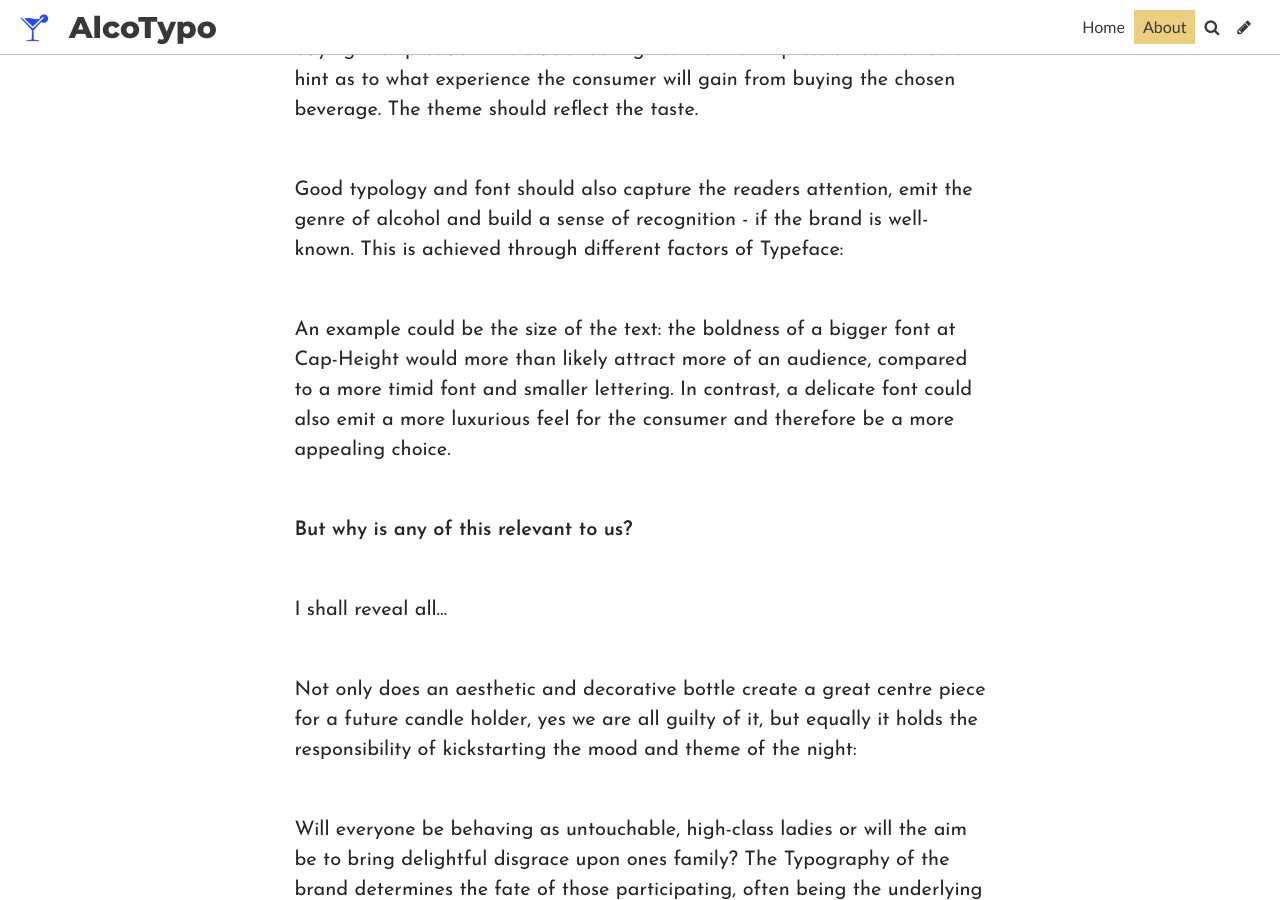
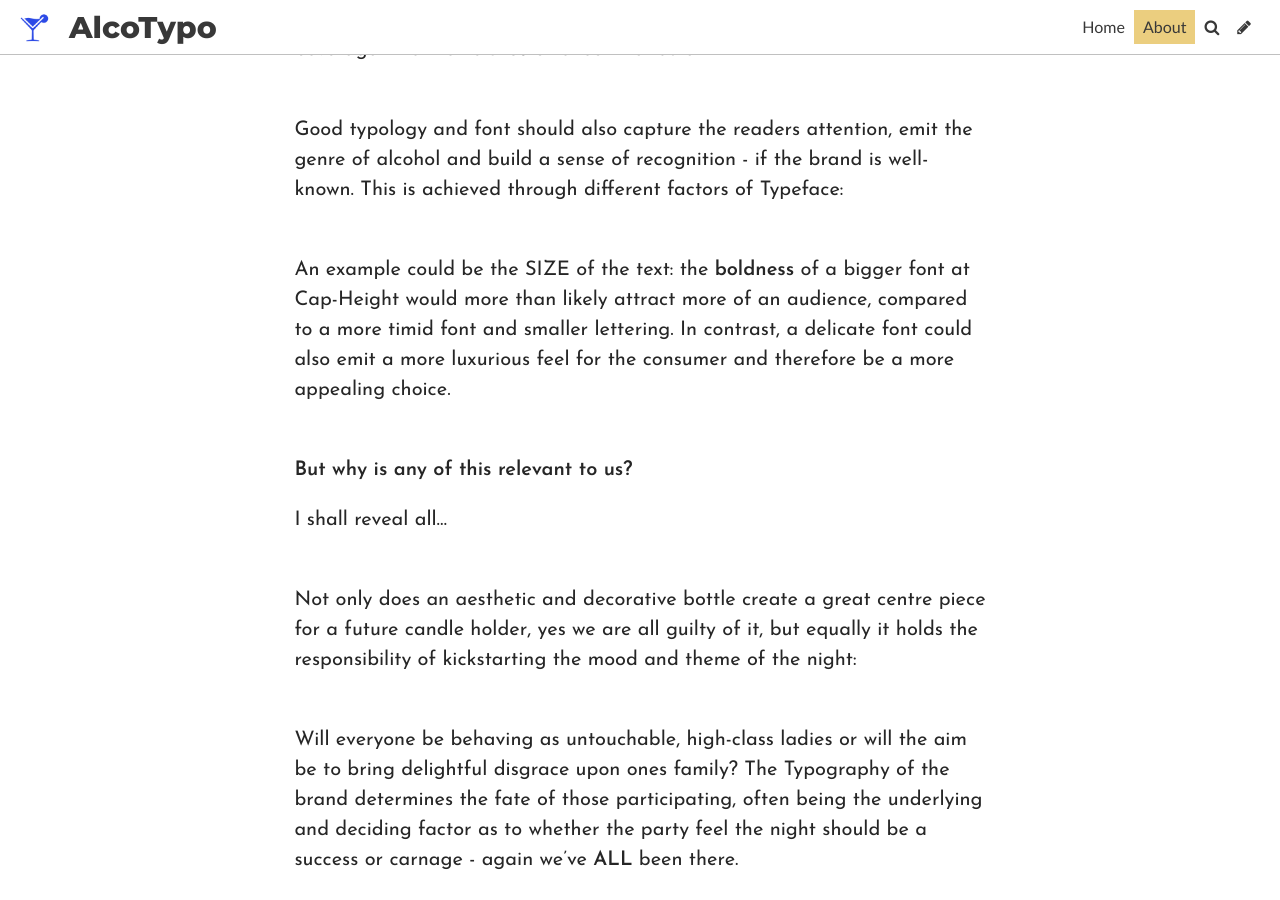
Before and after one commit to natalied0uglas/NatalieDouglas, a Jekyll site: the page built from pages/about.md, in a window 1280 px wide and 900 px high, scrolled down 741 px. Built offline with Jekyll 4.4.1, drawn with Linux system fonts in a browser that asks for light colours; some web fonts are replaced.

Commit message:
Update Page “about”

```diff
--- a/pages/about.md
+++ b/pages/about.md
@@ -11,27 +11,26 @@
 description: null
 show: true
 ---
+
+
 **AlcoTypo:**
 
-\
 Selecting your poison for the night is certainly a **WHISKEY** business. The pressure of supplying you and your friends with an enjoyable and very regretful night can be a daunting task. AlcoTypo; the typology of alcohol, has therefore been created to inform and enlighten you upon how the selection process is influenced through the font and overall presentation of the text.
 
 \
 **What is typology?**
 
-\
 A brands typology is the design of the text that attracts the customer into buying that product. It is crucial as it gives the first impression as well as a hint as to what experience the consumer will gain from buying the chosen beverage. The theme should reflect the taste.
 
 \
 Good typology and font should also capture the readers attention, emit the genre of alcohol and build a sense of recognition - if the brand is well-known. This is achieved through different factors of Typeface:
 
 \
-An example could be the size of the text: the boldness of a bigger font at Cap-Height would more than likely attract more of an audience, compared to a more timid font and smaller lettering. In contrast, a delicate font could also emit a more luxurious feel for the consumer and therefore be a more appealing choice.
+An example could be the SIZE of the text: the **boldness** of a bigger font at Cap-Height would more than likely attract more of an audience, compared to a more timid font and smaller lettering. In contrast, a delicate font could also emit a more luxurious feel for the consumer and therefore be a more appealing choice.
 
 \
 **But why is any of this relevant to us?**
 
-\
 I shall reveal all…
 
 \
```
